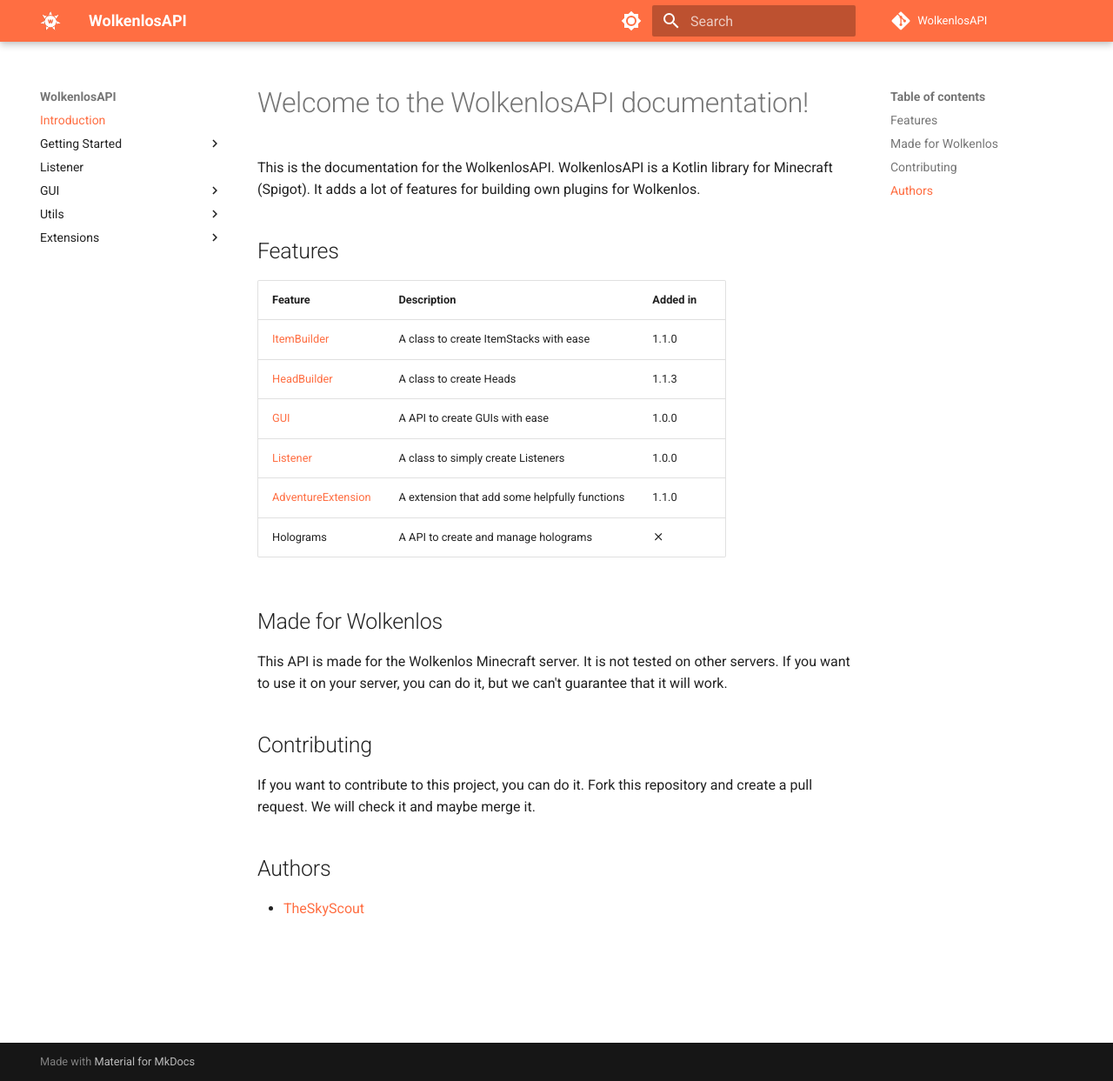
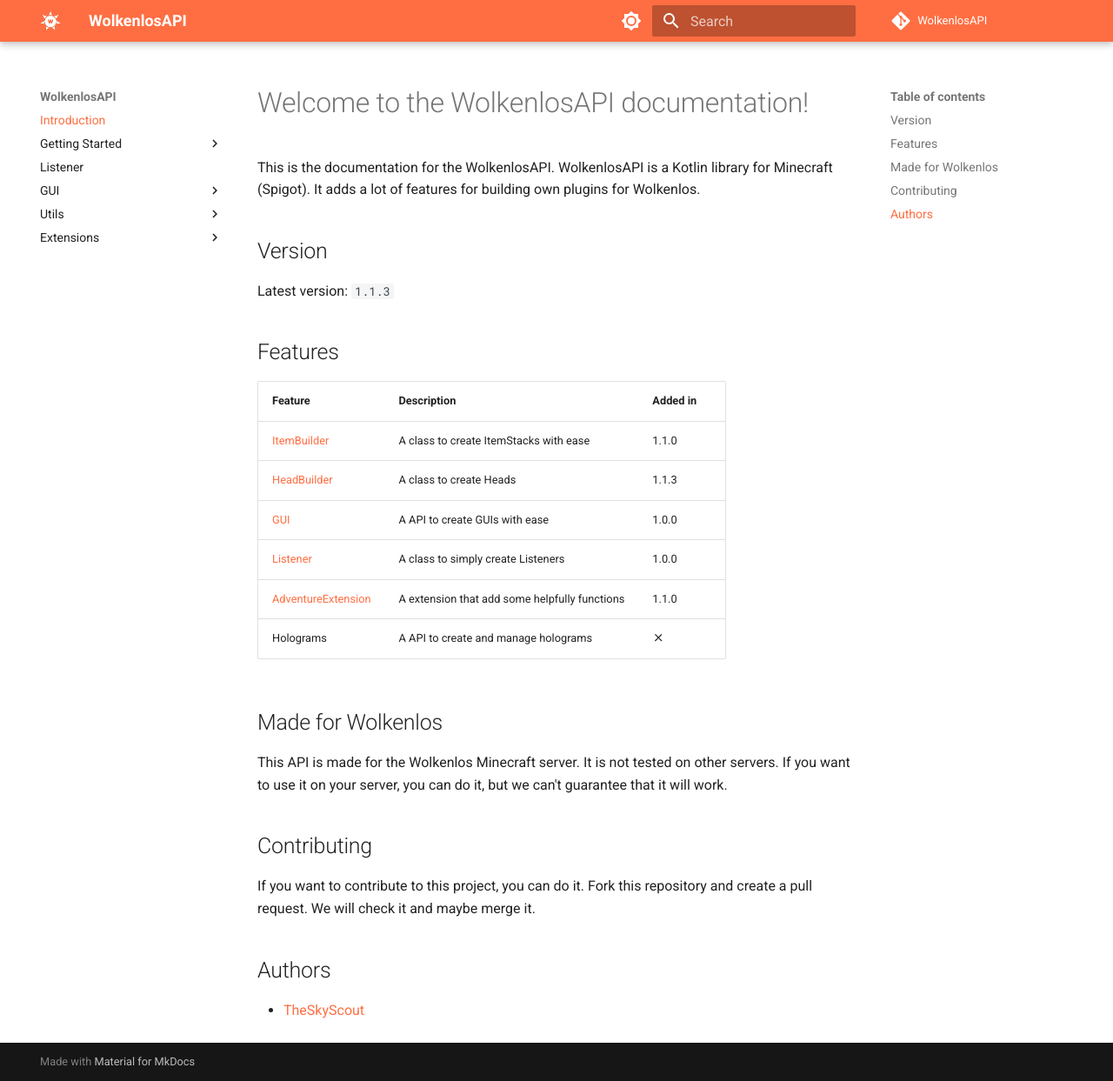
Before and after one commit to WolkenlosMC/WolkenlosAPI, an MkDocs documentation site: the page built from docs/index.md, in a window 1280 px wide and 1243 px high. Shown: the whole window at 87% size. Built offline with MkDocs 1.6.1 and Material for MkDocs 9.7.7, drawn with Linux system fonts in a browser that asks for light colours; comment, search, counter and statistics services are not loaded.

Commit message:
version (docs)

```diff
--- a/docs/index.md
+++ b/docs/index.md
@@ -2,6 +2,9 @@
 This is the documentation for the WolkenlosAPI. WolkenlosAPI is a Kotlin
 library for Minecraft (Spigot). It adds a lot of features for building own
 plugins for Wolkenlos.
+
+## Version
+Latest version: `1.1.3`
 
 ## Features
 | Feature                                           | Description                                    | Added in         |
```
Also changed, not shown: docs/pages/getting-started/intigration.md (line endings or trailing spaces).
